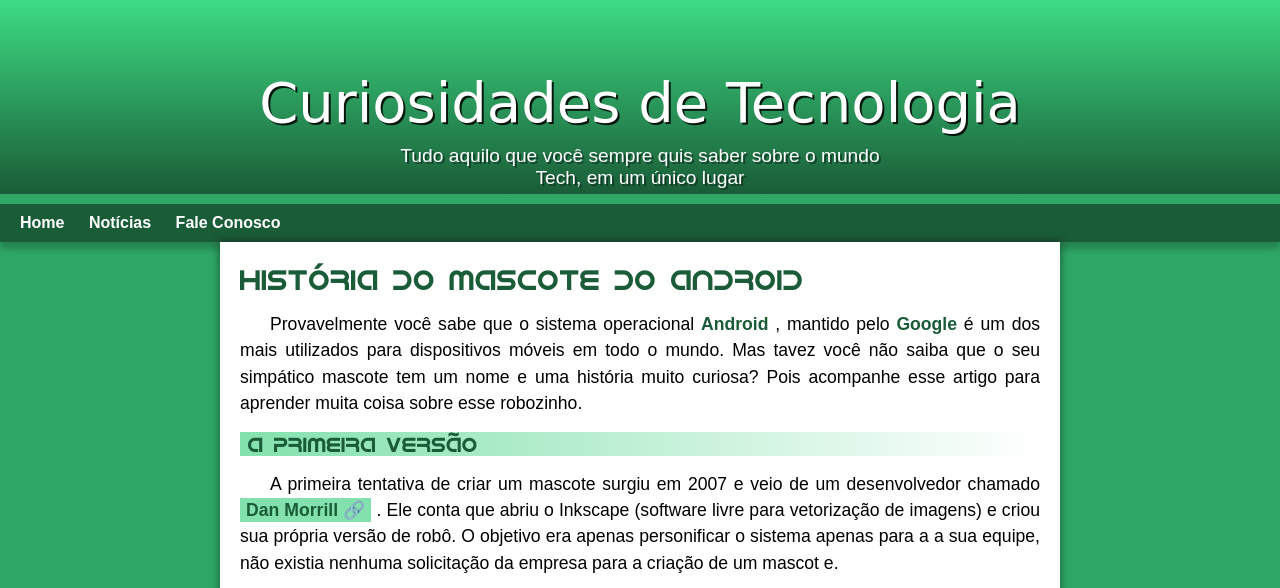
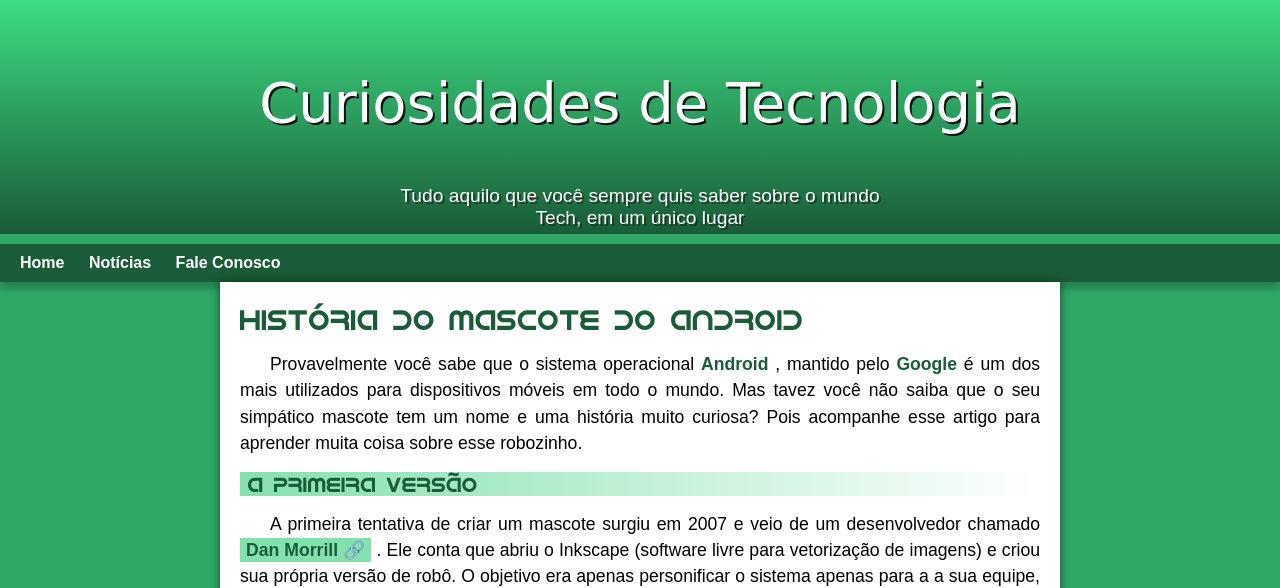
Before and after one commit to zencode68/android-projeto, a plain HTML site: page index.html in a window 1280 px wide. Shown: the top 588 px of the page. Drawn offline with Linux system fonts and the light colour scheme.

Commit message:
atualizando o px

```diff
--- a/style/style.css
+++ b/style/style.css
@@ -48,7 +48,7 @@ header h1 {
     font-family: var(--font-destaque);
     font-size: 3.5em;
     margin-top: 30px;
-    padding-bottom: 10px;
+    padding-bottom: 50px;
     text-shadow: 2px 2px 0px  rgba(0, 0, 0, 0.849);
     font-weight: normal;
 }
```
